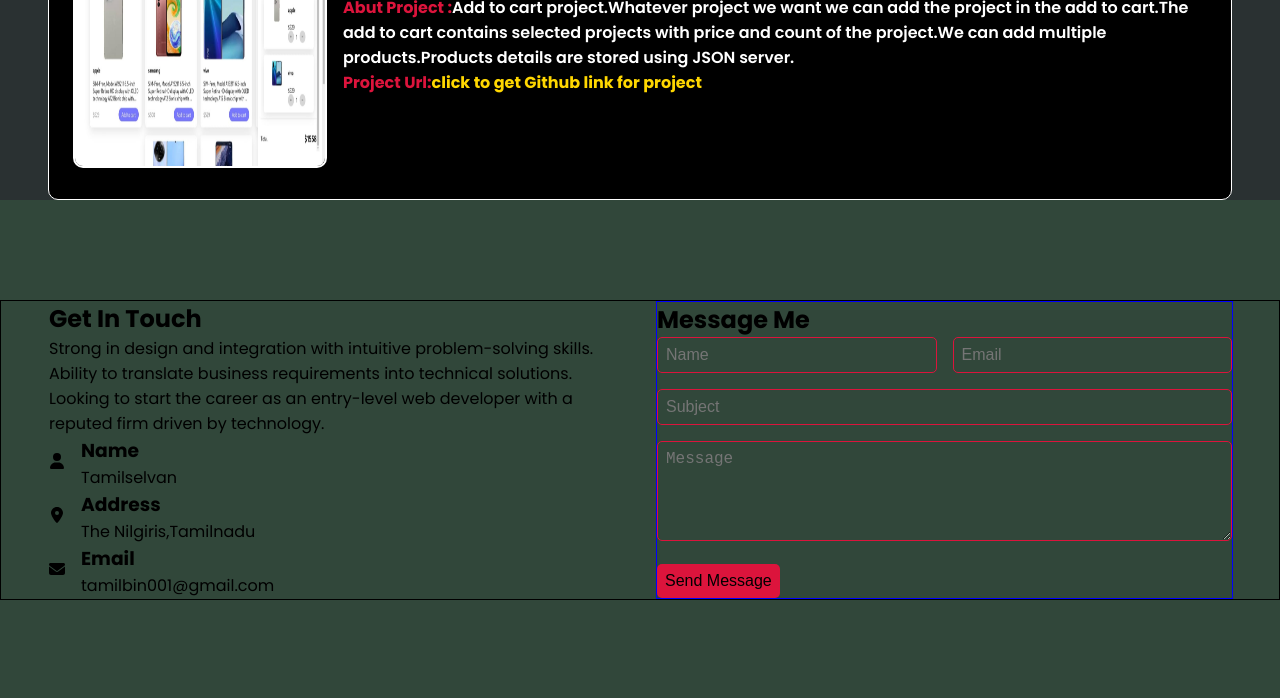
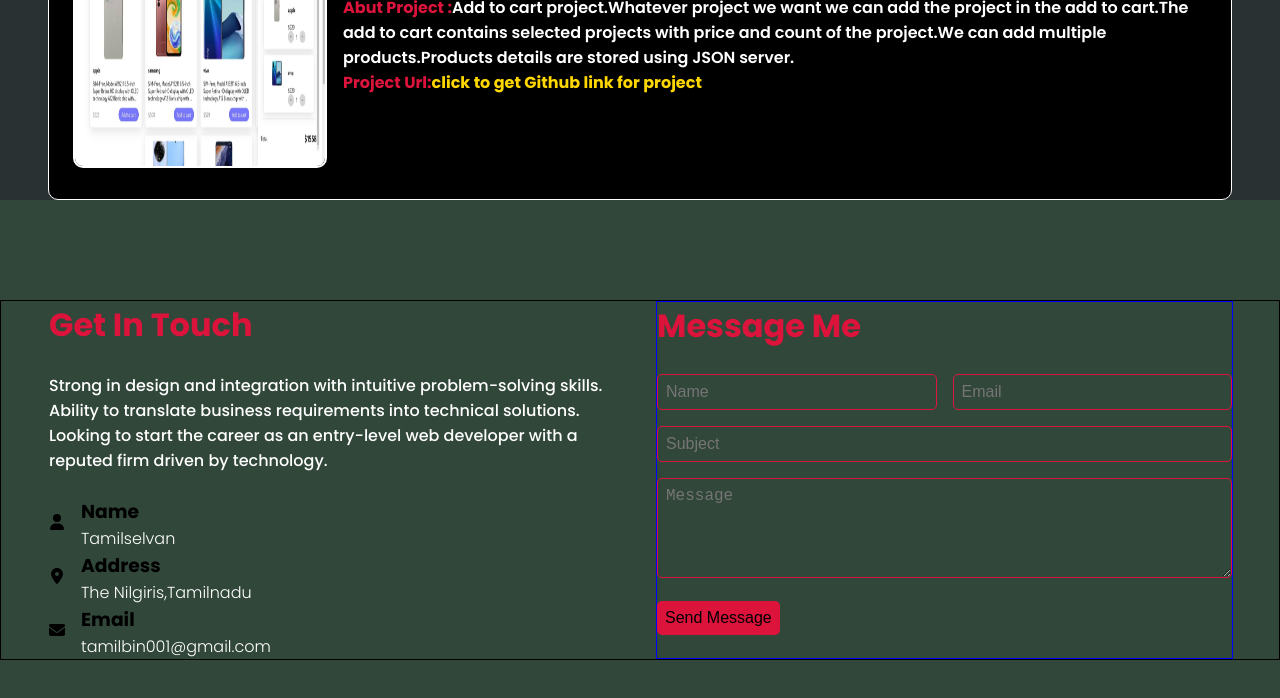
Before and after one commit to TamilselvanChandrakumar/my-portfolio, a React (Vite) app in the folder portfolio-app/: page / in a window 1280 px wide. Shown: the part 3756-4454 px from the top of the page. Built offline with nearby package versions, Linux system fonts and the light colour scheme.

Commit message:
first commit

```diff
--- a/portfolio-app/src/component/contact/Contact.css
+++ b/portfolio-app/src/component/contact/Contact.css
@@ -12,6 +12,27 @@
   border: 1px solid black;
 }
 /*  */
+.contact-leftcol {
+  display: flex;
+  flex-direction: column;
+  gap: 1.5rem;
+}
+.contact-leftcol h1 {
+  color: var(--font-primary-color);
+  font-size: 2rem;
+  font-weight: 700;
+}
+.contact-leftcol p {
+  color: var(--font-seconday-color);
+  font-size: 1rem;
+  font-weight: 500;
+}
+.getintouch-detail p {
+  color: var(--font-seconday-color);
+  font-size: 1rem;
+  font-weight: 300;
+}
+
 .getintouch-detail {
   display: flex;
   gap: 1rem;
@@ -23,6 +44,14 @@
 .contact-rightcol {
   width: 100%;
   border: 1px solid blue;
+  display: flex;
+  flex-direction: column;
+  gap: 1.5rem;
+}
+.contact-rightcol h1 {
+  color: var(--font-primary-color);
+  font-size: 2rem;
+  font-weight: 700;
 }
 .form-container {
   display: flex;
@@ -67,6 +96,11 @@
   font-weight: 500;
 }
 
+.form-container button:hover {
+  background-color: transparent;
+  border: 2px solid crimson;
+  color: crimson;
+}
 @media (max-width: 900px) {
   .contact-container {
     display: grid;
@@ -77,6 +111,12 @@
   #contact {
     height: auto;
   }
+  .contact-leftcol {
+    gap: 1rem;
+  }
+  .contact-rightcol {
+    gap: 1rem;
+  }
   .contact-container {
     padding: 0 1rem 0;
   }
--- a/portfolio-app/src/component/contact/Contact.jsx
+++ b/portfolio-app/src/component/contact/Contact.jsx
@@ -17,6 +17,7 @@ const Contact = () => {
               solutions. Looking to start the career as an entry-level web
               developer with a reputed firm driven by technology.
             </p>
+            <div className="getin-touch-detail-container">
               <div className="getintouch-detail">
                 <div className="getintouch-icon">
                   <FaUser></FaUser>
@@ -45,6 +46,7 @@ const Contact = () => {
                 </div>
               </div>
             </div>
+          </div>
           <div className="contact-rightcol">
             <h1>Message Me</h1>
             <form className="form-container">
```
Lines whose indentation alone changed are shown as unchanged.
